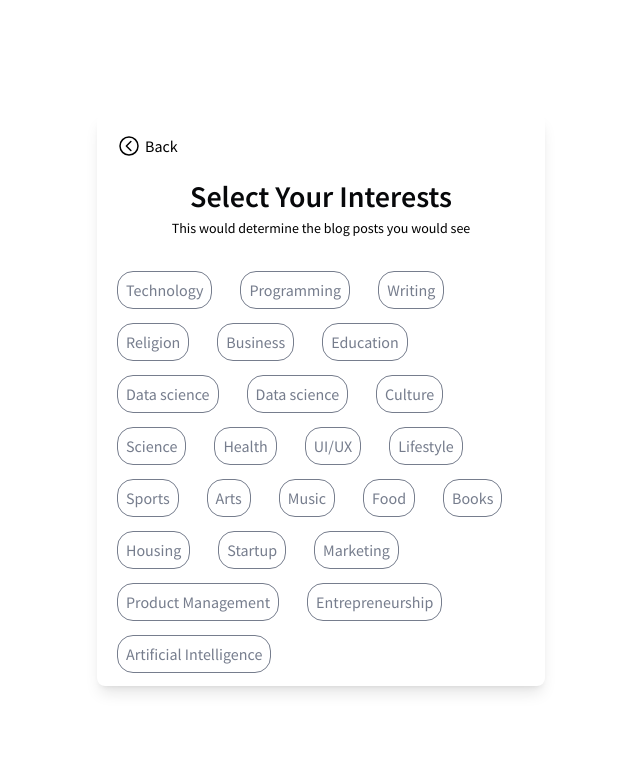
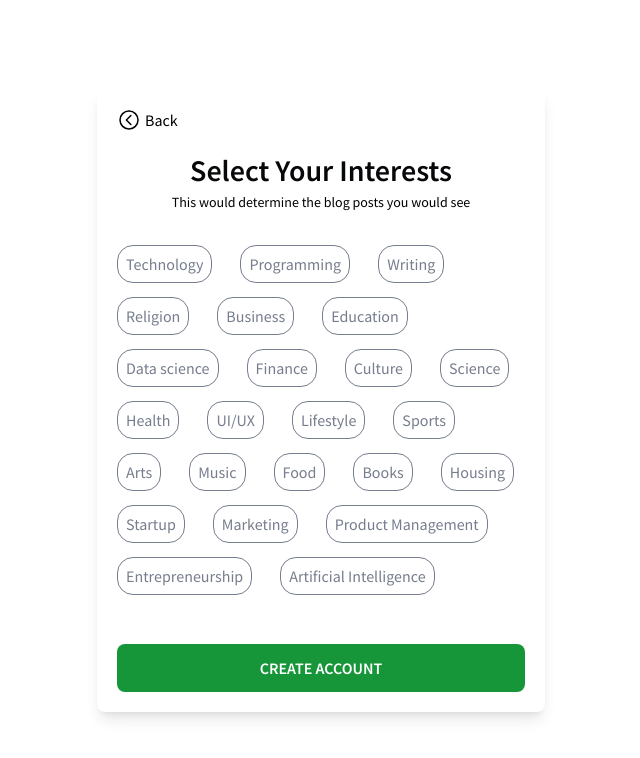
Before and after one commit to Elue-dev/BytesBlog-Client, a React (Vite) app: page /create-account in a window 1280 px wide. Both pictures are taken after typing "Sample", "Sample", "Sample", "Sample", "Sample" into the empty fields and a click on the button "CONTINUE". Shown: the top 758 px of the page, without its empty margins (319-959 px from the left). Built offline with nearby package versions, Linux system fonts and the light colour scheme.

Commit message:
feat: added functionality to select and remove interest

```diff
--- a/src/components/interests/data.ts
+++ b/src/components/interests/data.ts
@@ -6,7 +6,7 @@ export const userInterests: string[] = [
   "Business",
   "Education",
   "Data science",
-  "Data science",
+  "Finance",
   "Culture",
   "Science",
   "Health",
--- a/src/components/interests/index.tsx
+++ b/src/components/interests/index.tsx
@@ -1,6 +1,7 @@
 import { InterestsProps } from "@/types";
 import { userInterests } from "./data";
 import { IoChevronBackCircleOutline } from "react-icons/io5";
+import Button from "../button";
 
 export default function Interests({
   interests,
@@ -8,7 +9,14 @@ export default function Interests({
   previousStep,
 }: InterestsProps) {
   console.log(interests);
-  console.log(setInterests);
+
+  const setUserInterest = (int: string) => {
+    if (interests.includes(int)) {
+      setInterests(interests.filter((cat) => cat !== int));
+    } else {
+      setInterests([...interests, int]);
+    }
+  };
 
   return (
     <div className="flex h-screen items-center justify-center">
@@ -27,16 +35,26 @@ export default function Interests({
           This would determine the blog posts you would see
         </p>
         <div className="flex flex-wrap gap-7 pt-6">
-          {userInterests.map((interest, idx) => (
+          {userInterests.map((interest: string, idx: number) => (
             <div key={idx}>
-              <div>
-                <span className="cursor-pointer rounded-2xl border border-lighterGray p-2 text-lighterGray">
+              <div onClick={() => setUserInterest(interest)}>
+                <span
+                  className={`${
+                    interests.includes(interest)
+                      ? "border-2 border-primaryColor p-2 text-primaryColor transition duration-500 ease-in-out"
+                      : "border border-lighterGray p-2 text-lighterGray transition duration-500 ease-in-out"
+                  } cursor-pointer rounded-2xl`}
+                >
                   {interest}
                 </span>
               </div>
             </div>
           ))}
         </div>
+
+        <Button className="mt-14 w-full rounded-lg bg-primaryColor uppercase text-white">
+          Create Account
+        </Button>
       </div>
     </div>
   );
--- a/src/components/signup_form/index.tsx
+++ b/src/components/signup_form/index.tsx
@@ -21,7 +21,7 @@ export default function SignUpForm({
     <section>
       <div className="flex h-screen items-center justify-center">
         <div className=" mx-4 my-8 w-full max-w-md rounded-lg bg-white p-0 sm:p-5 sm:shadow-lg">
-          <Link to="/" className="mb-3 flex items-center justify-center pt-4">
+          <Link to="/" className="mb-3 flex items-center justify-center pt-8">
             <img src={bytesLogo} alt="BytesBlog Logo" />
           </Link>
           <h1 className="mb-3 flex items-center justify-center text-3xl font-medium">
```
